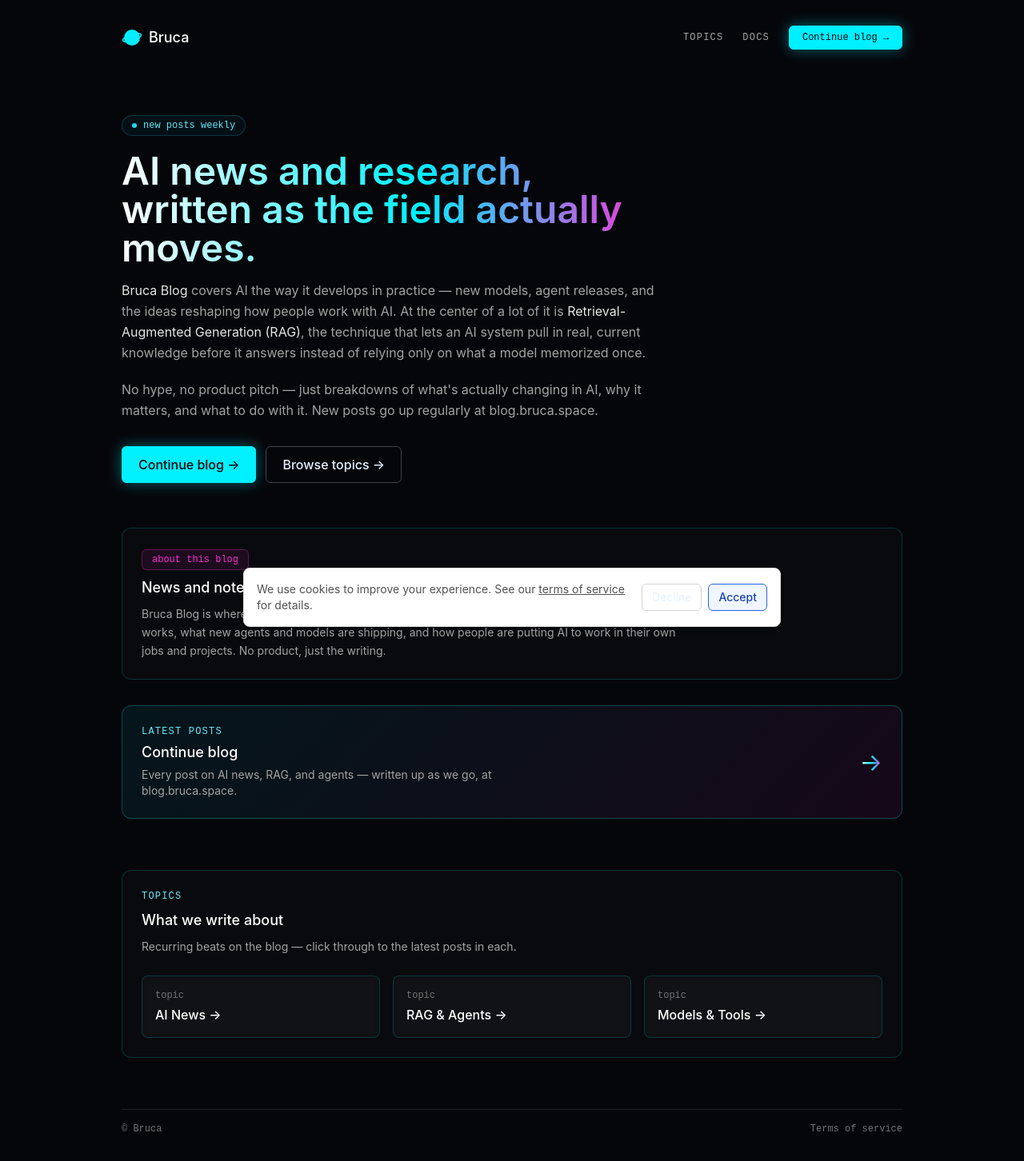
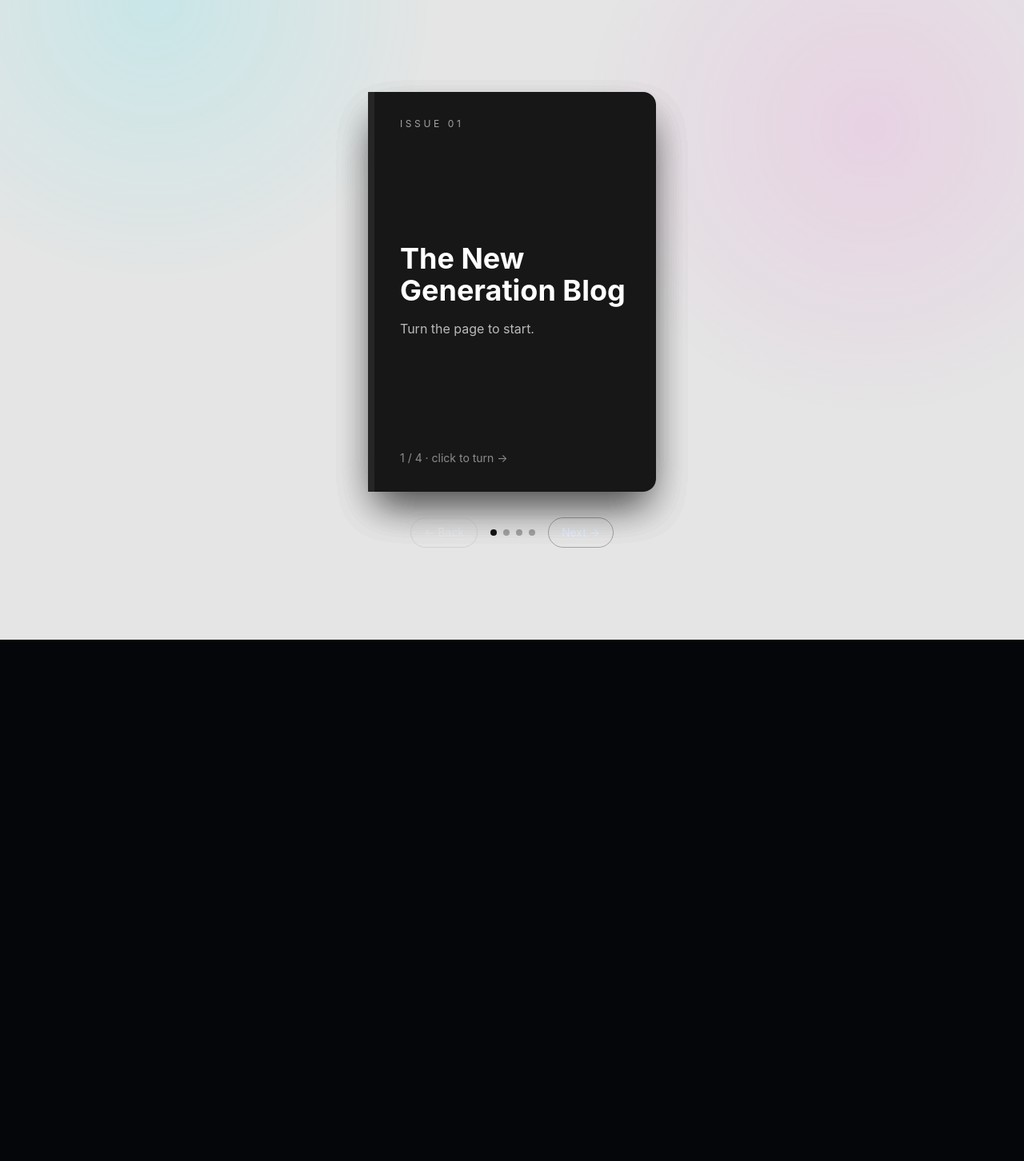
Before and after one commit to cap1k0/blogmain, a Next.js app: page / in a window 1280 px wide. Shown: the whole page at 80% size. After the commit the page ends 800 px from the top, so only its background shows below. Built offline with nearby package versions, Linux system fonts and the light colour scheme.

Commit message:
Update page.tsx

```diff
--- a/app/page.tsx
+++ b/app/page.tsx
@@ -1,181 +1,122 @@
+"use client";
+
+import { useState } from "react";
 import Link from "next/link";
-import Logo from "./components/Logo";
-import CookieBanner from "./components/CookieBanner";
+
+const pages = [
+  {
+    tag: "Issue 01",
+    title: "The New Generation Blog",
+    text: "Turn the page to start.",
+    cover: true,
+  },
+  {
+    tag: "Technology",
+    title: "Tech, made simple",
+    text: "New tools, new ideas, and how they work.",
+  },
+  {
+    tag: "Research",
+    title: "Research, made readable",
+    text: "We read the papers so you don't have to.",
+  },
+];
 
 export default function Home() {
+  const [current, setCurrent] = useState(0);
+  const total = pages.length + 1; // + last page with the link
+
+  const next = () => setCurrent((c) => Math.min(c + 1, total - 1));
+  const prev = () => setCurrent((c) => Math.max(c - 1, 0));
+
   return (
-    <main className="relative min-h-screen overflow-hidden bg-[#05060a] text-[#e6f1ff]">
-      <div className="relative z-10 mx-auto max-w-5xl px-6 py-8">
-        {/* Nav */}
-        <nav className="mb-20 flex items-center justify-between">
-          <Link href="/">
-            <Logo />
+    <main className="min-h-screen flex flex-col items-center justify-center gap-8 bg-neutral-200 px-6">
+      <div
+        className="relative h-[440px] w-[320px] sm:h-[500px] sm:w-[360px]"
+        style={{ perspective: "1800px" }}
+      >
+        {/* Turning pages */}
+        {pages.map((p, i) => {
+          const flipped = i < current;
+          return (
+            <div
+              key={p.title}
+              onClick={next}
+              className={`absolute inset-0 flex cursor-pointer flex-col justify-between rounded-r-2xl rounded-l-sm border-l-8 border-neutral-800 p-8 shadow-2xl ${
+                p.cover ? "bg-neutral-900 text-white" : "bg-[#faf7f0] text-neutral-900"
+              }`}
+              style={{
+                zIndex: total - i,
+                transformOrigin: "left center",
+                transform: flipped ? "rotateY(-150deg)" : "rotateY(0deg)",
+                opacity: flipped ? 0 : 1,
+                pointerEvents: flipped ? "none" : "auto",
+                transition: flipped
+                  ? "transform .8s ease-in-out, opacity .3s ease .5s"
+                  : "transform .8s ease-in-out, opacity .1s",
+              }}
+            >
+              <span className="text-xs uppercase tracking-[0.3em] opacity-60">
+                {p.tag}
+              </span>
+              <div>
+                <h1 className="text-3xl font-bold leading-tight sm:text-4xl">
+                  {p.title}
+                </h1>
+                <p className="mt-4 opacity-70">{p.text}</p>
+              </div>
+              <span className="text-sm opacity-50">
+                {i + 1} / {total} · click to turn →
+              </span>
+            </div>
+          );
+        })}
+
+        {/* Last page */}
+        <div
+          className="absolute inset-0 flex flex-col items-center justify-center rounded-r-2xl rounded-l-sm border-l-8 border-neutral-800 bg-[#faf7f0] p-8 text-center shadow-2xl"
+          style={{ zIndex: 1 }}
+        >
+          <h2 className="text-3xl font-bold">Ready?</h2>
+          <p className="mt-3 text-neutral-600">
+            Now let's read the real stuff.
+          </p>
+          <Link
+            href="/blog"
+            className="mt-8 rounded-full bg-black px-6 py-3 text-white transition hover:opacity-80"
+          >
+            Continue to the blog →
           </Link>
-
-          <div className="flex items-center gap-6 font-mono-tech text-xs uppercase tracking-widest text-neutral-400">
-            <a href="#topics" className="transition-colors hover:text-cyan-300">
-              Topics
-            </a>
-
-            <a href="/docs" className="transition-colors hover:text-cyan-300">
-              Docs
-            </a>
-
-            <a
-              href="https://blog.bruca.space"
-              className="btn-neon rounded-md px-4 py-1.5 normal-case tracking-normal"
-            >
-              Continue blog →
-            </a>
-          </div>
-        </nav>
-
-        {/* Hero */}
-        <section className="mb-14 max-w-2xl">
-          <div className="mb-5 inline-flex items-center gap-2 rounded-full border border-cyan-400/20 bg-cyan-400/5 px-3 py-1 font-mono-tech text-xs text-cyan-300">
-            <span className="status-dot h-1.5 w-1.5 rounded-full bg-cyan-400" />
-            new posts weekly
-          </div>
-
-          <h1 className="gradient-text mb-4 text-4xl font-semibold leading-tight sm:text-5xl">
-            AI news and research, written as the field actually moves.
-          </h1>
-
-          <p className="mb-5 text-base leading-relaxed text-neutral-400">
-            <span className="text-neutral-200">Bruca Blog</span> covers AI
-            the way it develops in practice — new models, agent releases, and
-            the ideas reshaping how people work with AI. At the center of a
-            lot of it is{" "}
-            <span className="text-neutral-200">
-              Retrieval-Augmented Generation (RAG)
-            </span>
-            , the technique that lets an AI system pull in real, current
-            knowledge before it answers instead of relying only on what a
-            model memorized once.
-          </p>
-
-          <p className="mb-8 text-base leading-relaxed text-neutral-400">
-            No hype, no product pitch — just breakdowns of what&apos;s
-            actually changing in AI, why it matters, and what to do with it.
-            New posts go up regularly at blog.bruca.space.
-          </p>
-
-          <div className="flex flex-wrap gap-3">
-            <a
-              href="https://blog.bruca.space"
-              className="btn-neon rounded-md px-5 py-2.5 font-medium"
-            >
-              Continue blog →
-            </a>
-            <a
-              href="#topics"
-              className="btn-outline-neon rounded-md px-5 py-2.5 font-medium"
-            >
-              Browse topics →
-            </a>
-          </div>
-        </section>
-
-        {/* What this blog is */}
-        <section className="cyber-card mb-8 rounded-xl p-6">
-          <span className="mb-2 inline-block rounded-md border border-[#ff2bd6]/30 bg-[rgba(255,43,214,0.08)] px-3 py-1 font-mono-tech text-xs text-[#ff2bd6]">
-            about this blog
-          </span>
-
-          <h2 className="mb-2 text-lg font-medium text-white">
-            News and notes on RAG, AI agents, and how people use them
-          </h2>
-
-          <p className="max-w-2xl text-sm leading-relaxed text-neutral-400">
-            Bruca Blog is where we write up what we&apos;re learning as we
-            follow AI closely — how RAG actually works, what new agents and
-            models are shipping, and how people are putting AI to work in
-            their own jobs and projects. No product, just the writing.
-          </p>
-        </section>
-
-        {/* Blog portal — one-click entry point */}
-        <a
-          href="https://blog.bruca.space"
-          className="portal-card group mb-16 flex items-center justify-between rounded-xl p-6"
-        >
-          <div>
-            <p className="mb-1 font-mono-tech text-xs uppercase tracking-widest text-cyan-300">
-              latest posts
-            </p>
-            <h2 className="text-lg font-medium text-white">
-              Continue blog
-            </h2>
-            <p className="mt-1 max-w-md text-sm text-neutral-400">
-              Every post on AI news, RAG, and agents — written up as we go,
-              at blog.bruca.space.
-            </p>
-          </div>
-
-          <span className="gradient-text ml-4 shrink-0 text-3xl transition-transform group-hover:translate-x-1">
-            →
-          </span>
-        </a>
-
-        {/* Topics we cover */}
-        <section id="topics" className="cyber-card mb-16 rounded-xl p-6">
-          <p className="mb-2 font-mono-tech text-xs uppercase tracking-widest text-cyan-300">
-            topics
-          </p>
-
-          <h2 className="mb-2 text-lg font-medium text-white">
-            What we write about
-          </h2>
-
-          <p className="mb-6 max-w-2xl text-sm leading-relaxed text-neutral-400">
-            Recurring beats on the blog — click through to the latest posts
-            in each.
-          </p>
-
-          <div className="grid grid-cols-1 gap-4 sm:grid-cols-3">
-            <a
-              href="https://blog.bruca.space/tag/ai-news"
-              className="cyber-card rounded-lg p-4"
-            >
-              <p className="mb-1 font-mono-tech text-xs text-neutral-500">
-                topic
-              </p>
-              <p className="font-medium text-white">AI News →</p>
-            </a>
-
-            <a
-              href="https://blog.bruca.space/tag/rag"
-              className="cyber-card rounded-lg p-4"
-            >
-              <p className="mb-1 font-mono-tech text-xs text-neutral-500">
-                topic
-              </p>
-              <p className="font-medium text-white">RAG & Agents →</p>
-            </a>
-
-            <a
-              href="https://blog.bruca.space/tag/models"
-              className="cyber-card rounded-lg p-4"
-            >
-              <p className="mb-1 font-mono-tech text-xs text-neutral-500">
-                topic
-              </p>
-              <p className="font-medium text-white">Models & Tools →</p>
-            </a>
-          </div>
-        </section>
-
-        {/* Footer */}
-        <footer className="flex items-center justify-between border-t border-white/10 pt-4 font-mono-tech text-xs text-neutral-500">
-          <span>© Bruca</span>
-
-          <Link href="/terms" className="transition-colors hover:text-cyan-300">
-            Terms of service
-          </Link>
-        </footer>
+        </div>
       </div>
 
-      <CookieBanner />
+      {/* Controls */}
+      <div className="flex items-center gap-4">
+        <button
+          onClick={prev}
+          disabled={current === 0}
+          className="rounded-full border border-neutral-400 px-4 py-2 text-sm disabled:opacity-30"
+        >
+          ← Back
+        </button>
+        <div className="flex gap-2">
+          {Array.from({ length: total }).map((_, i) => (
+            <span
+              key={i}
+              className={`h-2 w-2 rounded-full ${
+                i === current ? "bg-neutral-900" : "bg-neutral-400"
+              }`}
+            />
+          ))}
+        </div>
+        <button
+          onClick={next}
+          disabled={current === total - 1}
+          className="rounded-full border border-neutral-400 px-4 py-2 text-sm disabled:opacity-30"
+        >
+          Next →
+        </button>
+      </div>
     </main>
   );
 }
```
